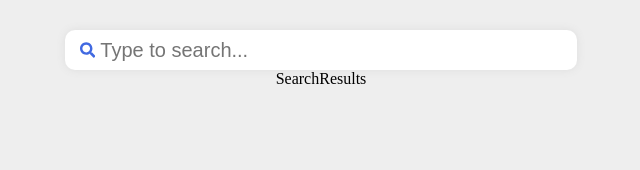
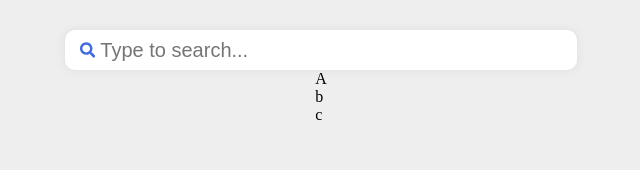
Before and after one commit to Doheera-kosi/React-Search-Bar, a React (Vite) app: page / in a window 1280 px wide. Shown: the part 130-300 px from the top of the page, without its empty margins (319-959 px from the left). Built offline with nearby package versions, Linux system fonts and the light colour scheme.

Commit message:
Add SearchReultList.jsx component

```diff
--- a/src/App.jsx
+++ b/src/App.jsx
@@ -1,14 +1,16 @@
 import { useState } from 'react'
 import './App.css'
 import SearchBar from './components/SearchBar'
+import SearchResultList from './components/SearchResultList';
 
 function App() {
 
+  const [results, setResults] = useState([]);
   return (
     <div className="App">
       <div className="search-bar-container">
-        <SearchBar />
-        <div>SearchResults</div>
+        <SearchBar setResults={setResults}/>
+        <SearchResultList results= {results}/>
       </div>
     </div>
   )
--- a/src/components/SearchBar.jsx
+++ b/src/components/SearchBar.jsx
@@ -2,7 +2,7 @@ import React, { useState } from 'react'
 import {FaSearch} from 'react-icons/fa'
 import "./SearchBar.css"
 
-const SearchBar = () => {
+const SearchBar = ({ setResults }) => {
   const [input, setInput] = useState("")
 
   const fetchData = (value) => {
@@ -17,7 +17,7 @@ const SearchBar = () => {
           user.name.toLowerCase().includes(value)
         )
       });
-      console.log(results);
+      setResults(results);
     });
   };
 
--- /dev/null
+++ b/src/components/SearchResultList.jsx
@@ -0,0 +1,13 @@
+import React from 'react'
+
+const SearchResultList = () => {
+  return (
+    <div className='results-list'>
+      <div>A</div>
+      <div>b</div>
+      <div>c</div>
+    </div>
+  )
+}
+
+export default SearchResultList
```
